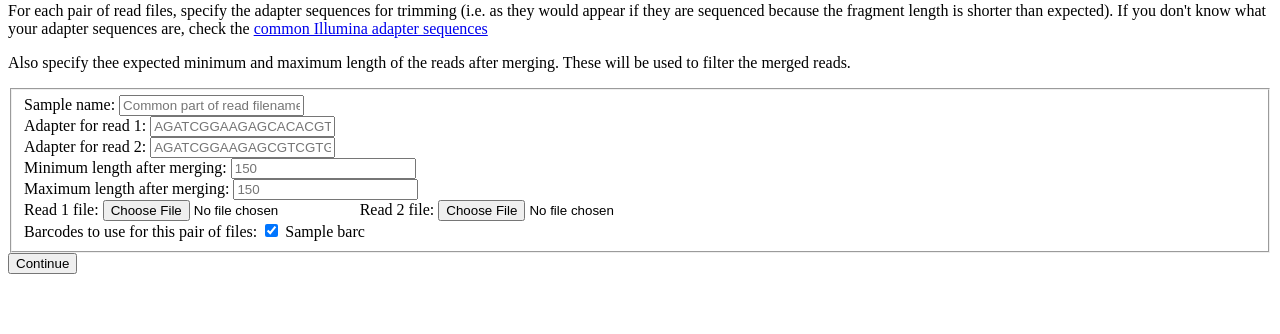
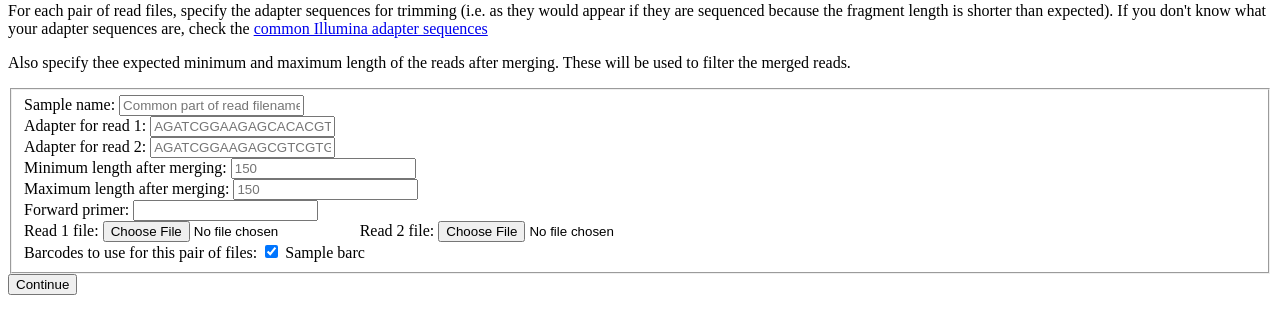
Before and after one commit to szsctt/ngs_barcodes, a Flask app: template templates/files.html in a window 1280 px wide. Shown: the part 262-596 px from the top of the page. Run offline with Flask 2, Linux system fonts and the light colour scheme; the template is opened without the code that fills it: most values are stand-ins (such as "Sample title", 1, 10 or a date in 2020); parts of the project's set-up code (start-up, migrations or seed data) failed here and were passed over.

Commit message:
added fwd primer field

```diff
--- a/templates/files.html
+++ b/templates/files.html
@@ -23,20 +23,24 @@
     	<input type="text" id="fastqset_name_0" name="fastqset_name_0" placeholder="Common part of read filenames">
     	<br>
 
-    	<label for="R1_adapter_0">Adapter for read 1:</label>
+    	<label for="R1_adapter_0">Adapter for read 1: </label>
     	<input class = "adapter" type="text" name="R1_adapter_0" placeholder="AGATCGGAAGAGCACACGTCTGAACTCCAGTCA">
     	<br>
 
-    	<label for="R2_adapter_0">Adapter for read 2:</label>
+    	<label for="R2_adapter_0">Adapter for read 2: </label>
     	<input class = "adapter" type="text" name="R2_adapter_0" placeholder="AGATCGGAAGAGCGTCGTGTAGGGAAAGAGTGT">
     	<br>
 
-    	<label for="min_len_0">Minimum length after merging:</label>
+    	<label for="min_len_0">Minimum length after merging: </label>
     	<input class = "read_len" type="text" name="min_len_0" placeholder="150">
     	<br>
 
-    	<label for="max_len_0">Maximum length after merging:</label>
+    	<label for="max_len_0">Maximum length after merging: </label>
     	<input class = "read_len" type="text" name="max_len_0" placeholder="150">
+    	<br>
+
+    	<label for="fwdPrimer_0">Forward primer: </label>
+    	<input class = "primer" type="text" name="fwdPrimer_0">
     	<br>
 
         <label for="R1_0">Read 1 file: </label>
@@ -47,8 +51,8 @@
 		<div>
 		Barcodes to use for this pair of files:
 		{% for barc in barcode_names %}
-		<input type="checkbox" id={{ barc }}_0 name={{ barc }}_0 value={{ barc }} checked>
-		<label for={{barc}}_1>{{ barc }}	</label>
+		<input type="checkbox" id=barc_{{ barc }}_0 name=barc_{{ barc }}_0 value={{ barc }} checked>
+		<label for=barc_{{barc}}_1>{{ barc }}	</label>
 		{% endfor %}
 		</div>
         </fieldset>
```
